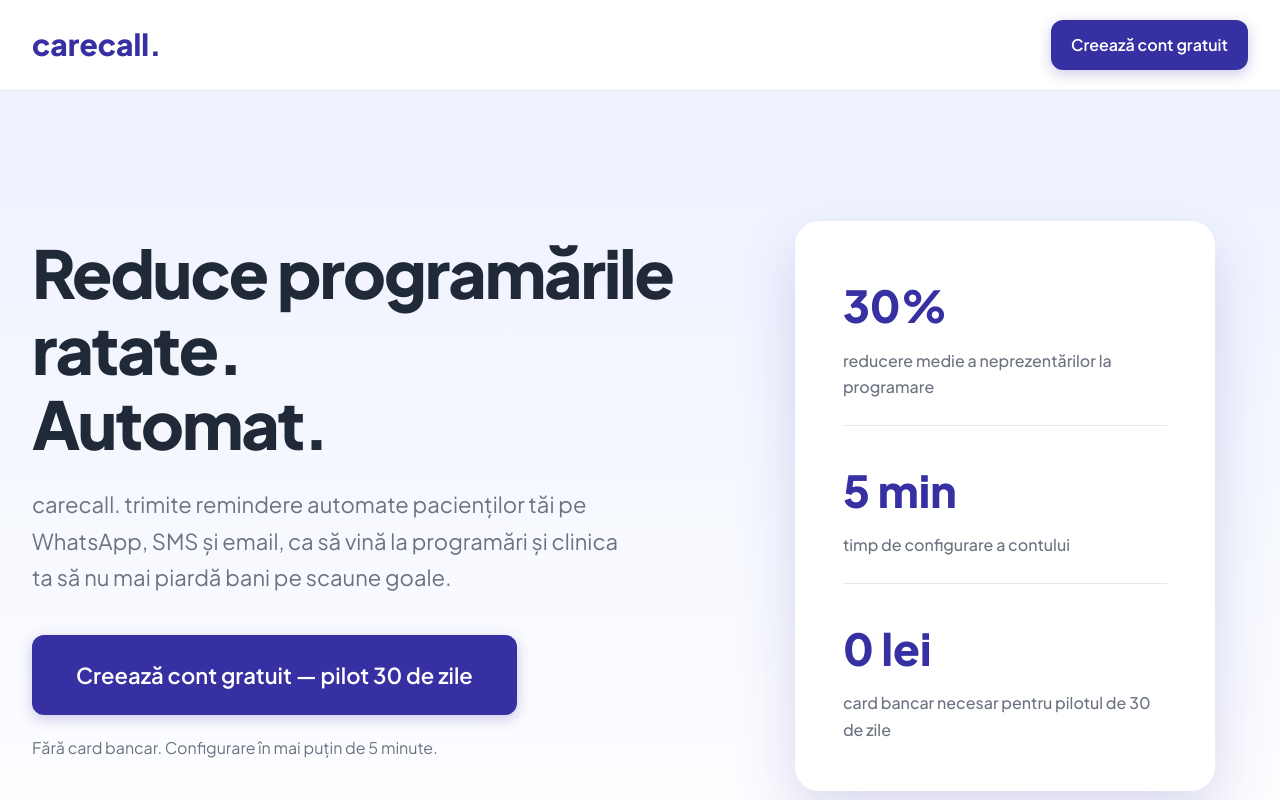
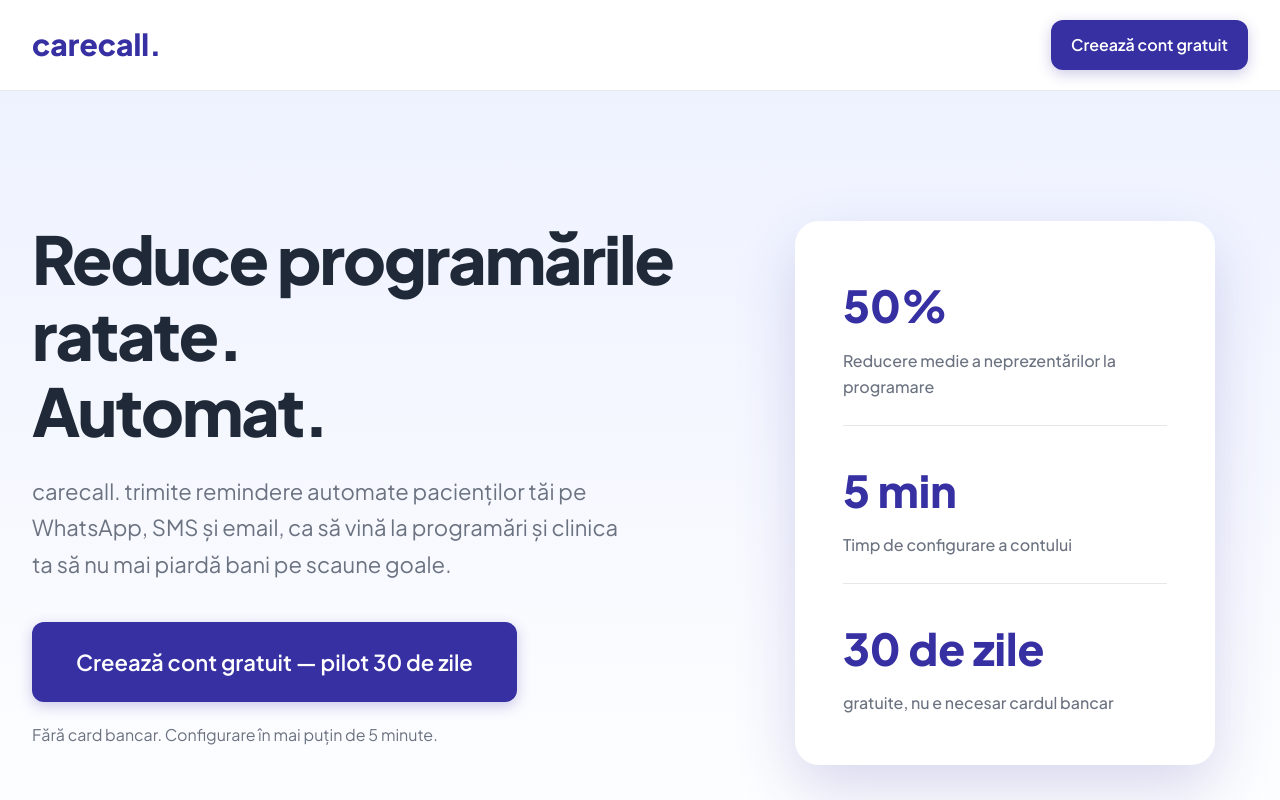
Before and after one commit to mariancollab/carecall-website, a plain HTML site: page index.html in a window 1280 px wide. Shown: the top 800 px of the page. Drawn offline with Linux system fonts and the light colour scheme.

Commit message:
Update statistics and labels in index.html

```diff
--- a/index.html
+++ b/index.html
@@ -33,16 +33,16 @@
       <div class="hero-visual">
         <div class="hero-stat-card">
           <div class="hero-stat">
-            <span class="hero-stat-number">30%</span>
-            <span class="hero-stat-label">reducere medie a neprezentărilor la programare</span>
+            <span class="hero-stat-number">50%</span>
+            <span class="hero-stat-label">Reducere medie a neprezentărilor la programare</span>
           </div>
           <div class="hero-stat">
             <span class="hero-stat-number">5 min</span>
-            <span class="hero-stat-label">timp de configurare a contului</span>
+            <span class="hero-stat-label">Timp de configurare a contului</span>
           </div>
           <div class="hero-stat">
-            <span class="hero-stat-number">0 lei</span>
-            <span class="hero-stat-label">card bancar necesar pentru pilotul de 30 de zile</span>
+            <span class="hero-stat-number">30 de zile</span>
+            <span class="hero-stat-label">gratuite, nu e necesar cardul bancar</span>
           </div>
         </div>
       </div>
```
